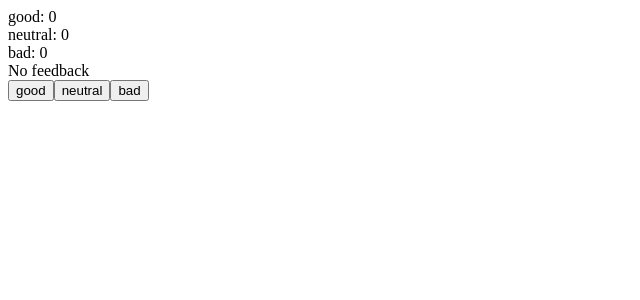
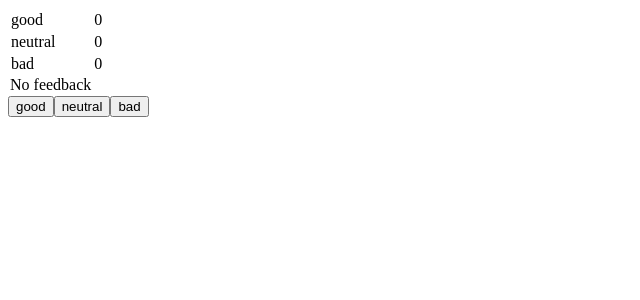
Before and after one commit to zoeszhen/full_stack_web_development, a React (Create React App) app in the folder Part1/Part1-unicafe/: page / in a window 1280 px wide. Shown: the top 300 px of the page, without its empty margins (0-640 px from the left). Built offline with nearby package versions, Linux system fonts and the light colour scheme.

Commit message:
put all statistics into table

```diff
--- a/Part1/Part1-unicafe/src/components/Statistic.js
+++ b/Part1/Part1-unicafe/src/components/Statistic.js
@@ -3,7 +3,8 @@ import React from 'react'
 
 export const Statistic = ({ type, number }) => {
     return (
-        <div>
-            <div>{type}: {number}</div>
-        </div >)
+        <tr>
+            <td>{type}</td>
+            <td>{number}</td>
+        </tr >)
 }
--- a/Part1/Part1-unicafe/src/components/Statistics.js
+++ b/Part1/Part1-unicafe/src/components/Statistics.js
@@ -4,7 +4,8 @@ import { Statistic } from './Statistic'
 
 export const Statistics = ({ good, neutral, bad }) => {
     return (
-        <div>
+        <table>
+            <tbody>
                 <Statistic type="good" number={good}></Statistic>
                 <Statistic type="neutral" number={neutral}></Statistic>
                 <Statistic type="bad" number={bad}></Statistic>
@@ -12,5 +13,6 @@ export const Statistics = ({ good, neutral, bad }) => {
                     <Statistic type="average" number={good + bad * -1 / (good + neutral + bad)}></Statistic> :
                     <div>No feedback</div>
                 }
-        </div >)
+            </tbody>
+        </table >)
 }
```
Lines whose indentation alone changed are shown as unchanged.
